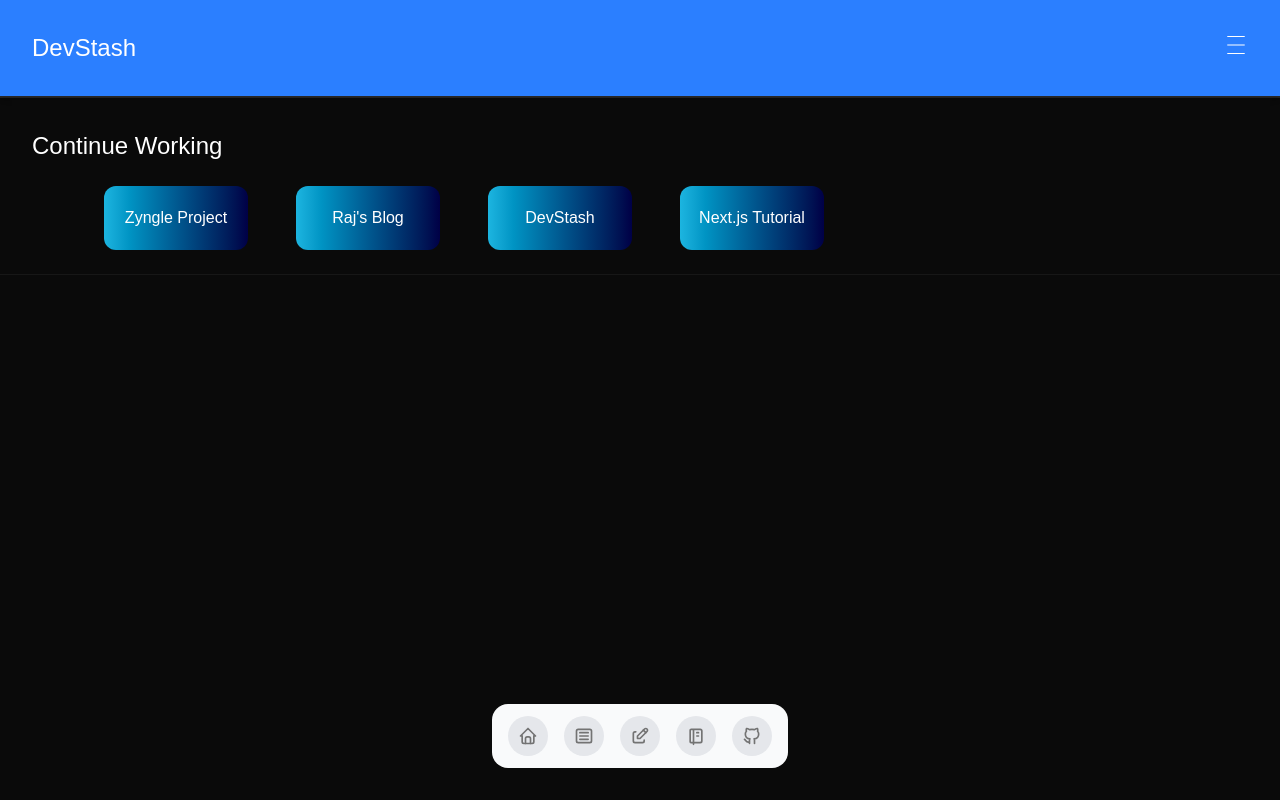
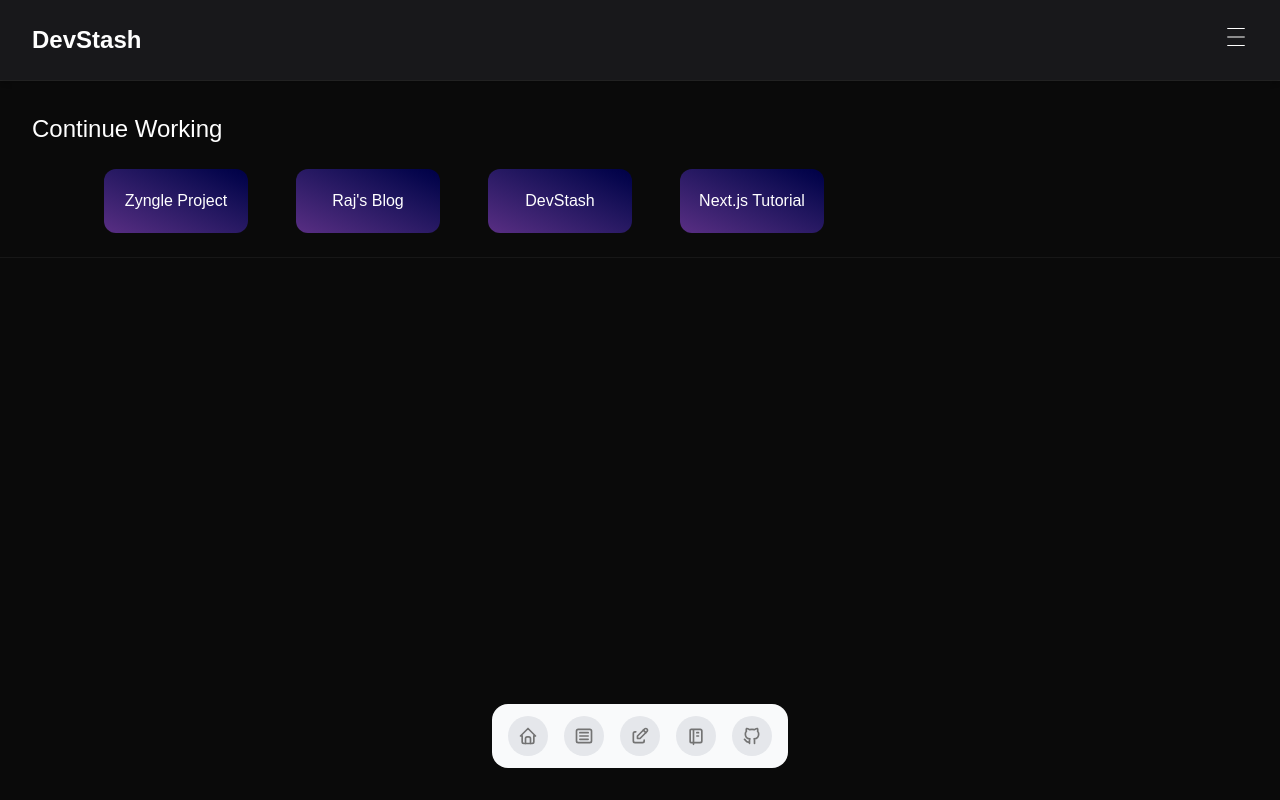
Before and after one commit to Raj1778/DevStash, a Next.js app: page / in a window 1280 px wide. Built offline with nearby package versions, Linux system fonts and the light colour scheme.

Commit message:
Updated home page UI

```diff
--- a/components/Navbar.js
+++ b/components/Navbar.js
@@ -9,8 +9,8 @@
   return (
     <div className="relative">
       {/* Navbar */}
-      <div className="bg-blue-500 border-b border-neutral-800 shadow-md p-8 flex items-center justify-between bg-[#0a0a0a]">
-        <h1 className="text-white text-2xl">DevStash</h1>
+      <div className="h-20 bg-zinc-900 shadow-md p-8 flex items-center justify-between bg-[#0a0a0a]">
+        <h1 className="text-white text-2xl font-bold">DevStash</h1>
         <div
           onMouseEnter={() => setSidebar(true)}
           onMouseLeave={() => setSidebar(false)}
--- a/components/Recent.js
+++ b/components/Recent.js
@@ -27,10 +27,10 @@
 const RecentCard = ({ title }) => {
   return (
     <div
-      className="h-16 w-36 rounded-xl flex items-center justify-center text-white
-                    bg-gradient-to-r from-[#1CB5E0] to-[#000046]"
+      className="h-16 w-36 min-w-24 rounded-xl flex items-center justify-center text-white
+                    bg-gradient-to-tr from-[#592E83] to-[#000046]"
     >
-      <h1>{title}</h1>
+      <h1 className="text-center">{title}</h1>
     </div>
   );
 };
```
Also changed, not shown: 1 other file (tests, documents, lock files or other folders).
